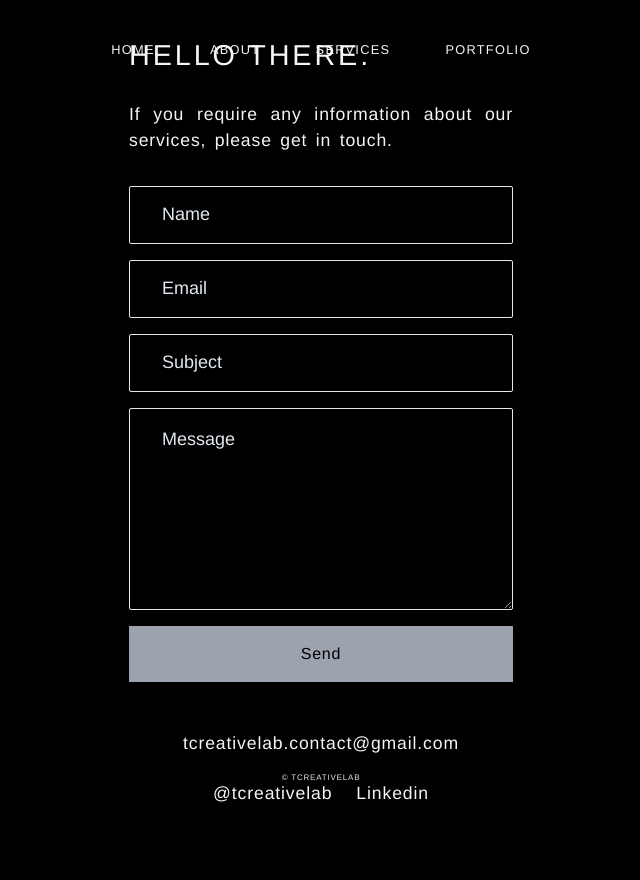
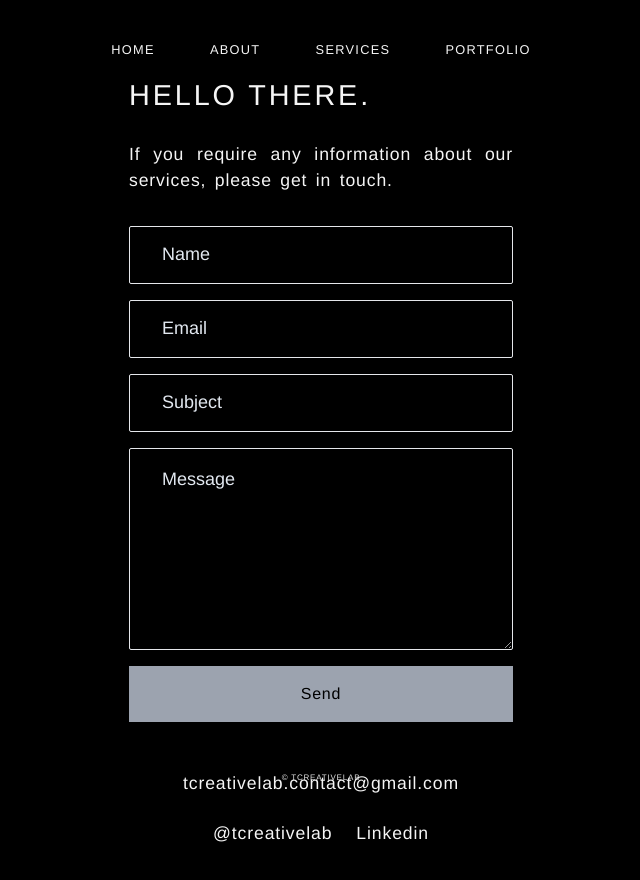
Before and after one commit to svarogdoo/travica, a SvelteKit app: page /contact in a window 1280 px wide. Shown: the top 880 px of the page, without its empty margins (319-959 px from the left). Built offline with nearby package versions, Linux system fonts and the light colour scheme.

Commit message:
travica email

```diff
--- a/src/routes/contact/+page.svelte
+++ b/src/routes/contact/+page.svelte
@@ -14,7 +14,7 @@
 
 <section class="contact-section">
   <div class="contact-text">
-    <h1 class="mt-56 lg:mt-0">HELLO THERE.</h1>
+    <h1 class="mt-56 lg:mt-20">HELLO THERE.</h1>
     <br />
     <p>
       If you require any information about our services, please get in touch.
@@ -23,7 +23,7 @@
     <form
       class="w-full flex flex-col gap-y-4 mt-8"
       target="_blank"
-      action="https://formsubmit.co/tcreativelab@email.com"
+      action="https://formsubmit.co/utravica@gmail.com"
       method="POST"
       id="contact"
     >
```
